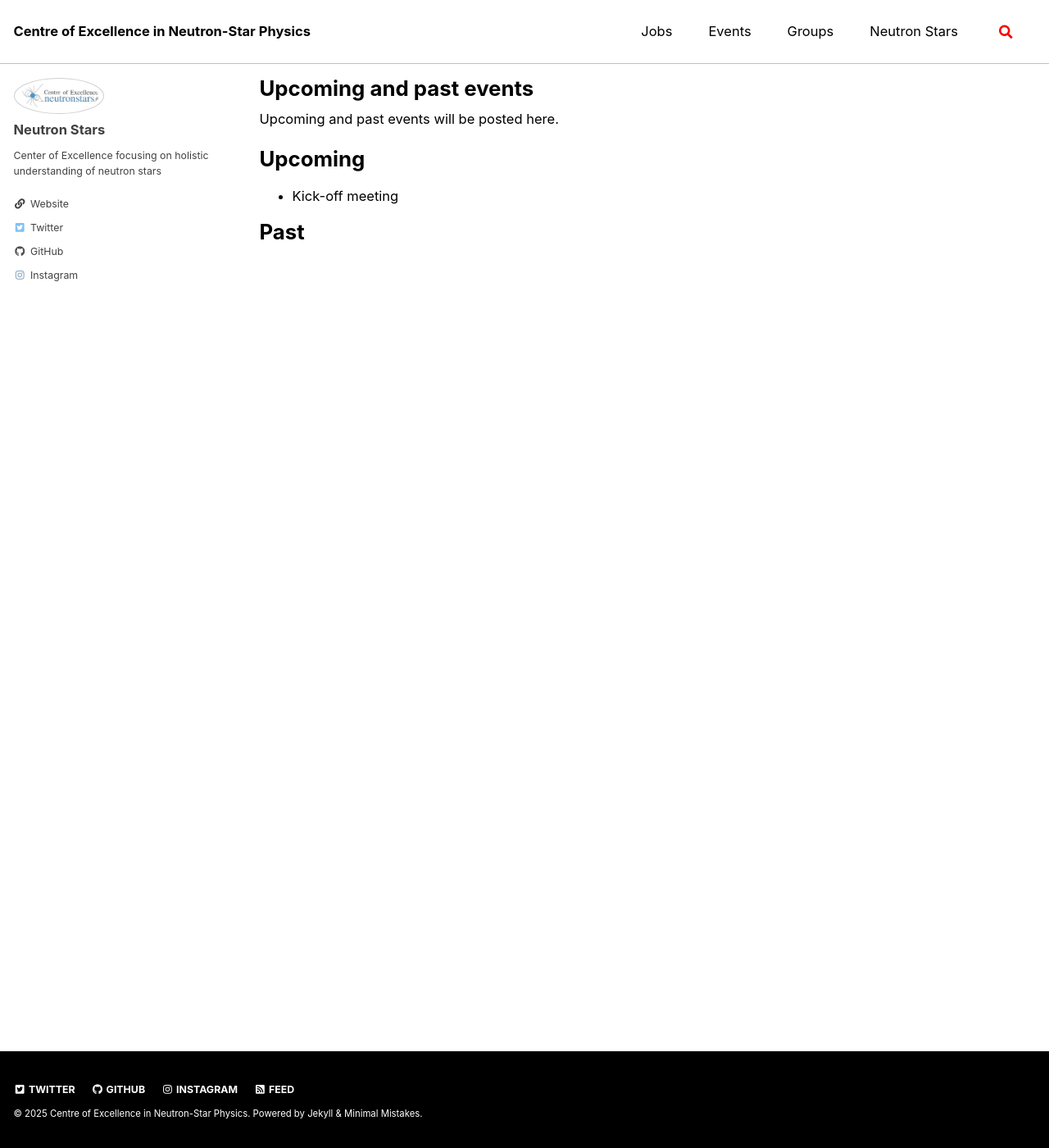
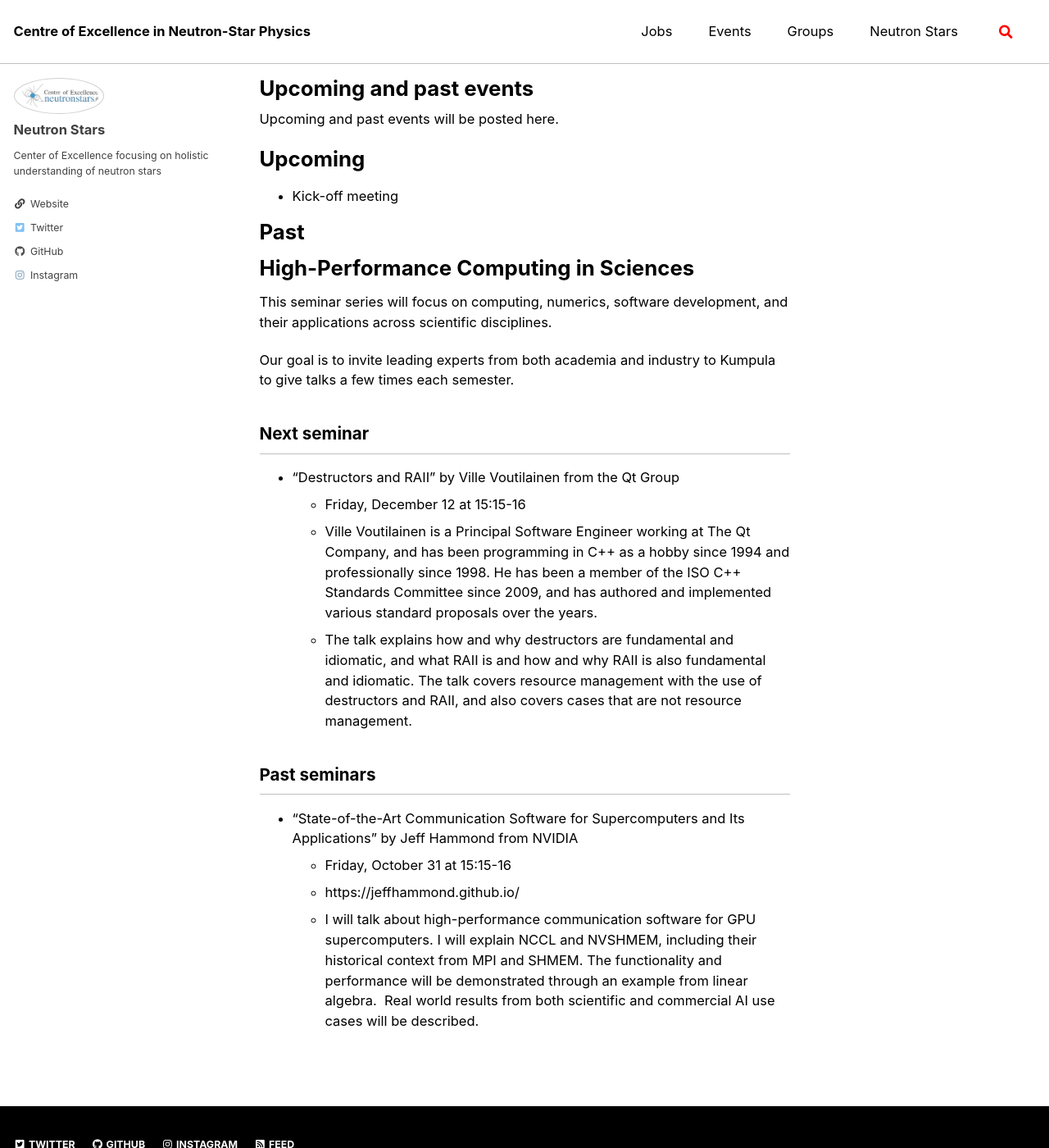
Before and after one commit to MiroPalmu/coe-website, a Jekyll site: the page built from _pages/events.md, in a window 1280 px wide and 1400 px high. Shown: the whole window at 82% size. Built offline with Jekyll 4.4.1, drawn with Linux system fonts in a browser that asks for light colours; cached includes are drawn as plain includes; comment, search, counter and statistics services are not loaded.

Commit message:
Add HPC in sciences to events.md

```diff
--- a/_pages/events.md
+++ b/_pages/events.md
@@ -12,3 +12,23 @@ Upcoming and past events will be posted here.
 
 
 # Past
+
+# High-Performance Computing in Sciences
+
+This seminar series will focus on computing, numerics, software development, and their applications across scientific disciplines.
+
+Our goal is to invite leading experts from both academia and industry to Kumpula to give talks a few times each semester.
+
+## Next seminar
+
+- "Destructors and RAII" by Ville Voutilainen from the Qt Group
+  - Friday, December 12 at 15:15-16
+  - Ville Voutilainen is a Principal Software Engineer working at The Qt Company, and has been programming in C++ as a hobby since 1994 and professionally since 1998. He has been a member of the ISO C++ Standards Committee since 2009, and has authored and implemented various standard proposals over the years.
+  - The talk explains how and why destructors are fundamental and idiomatic, and what RAII is and how and why RAII is also fundamental and idiomatic. The talk covers resource management with the use of destructors and RAII, and also covers cases that are not resource management.
+
+## Past seminars
+
+- "State-of-the-Art Communication Software for Supercomputers and Its Applications" by Jeff Hammond from NVIDIA
+  - Friday, October 31 at 15:15-16
+  - https://jeffhammond.github.io/
+  - I will talk about high-performance communication software for GPU supercomputers. I will explain NCCL and NVSHMEM, including their historical context from MPI and SHMEM. The functionality and performance will be demonstrated through an example from linear algebra.  Real world results from both scientific and commercial AI use cases will be described.
```
